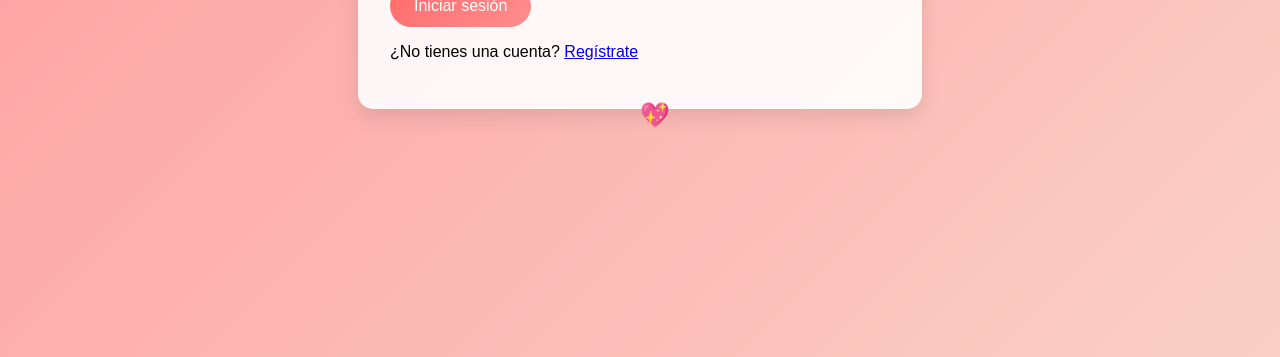
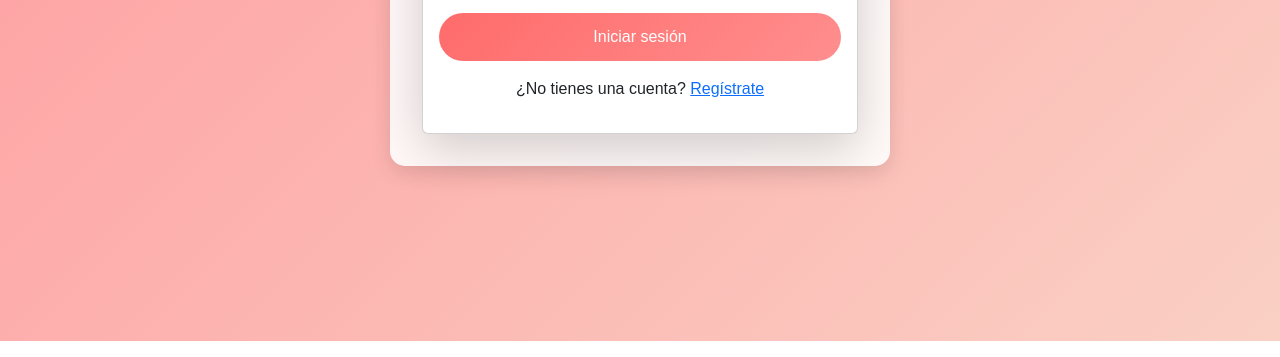
Before and after one commit to herizador/Ismarina, a website: page public/index.html in a window 1280 px wide. Shown: the part 459-816 px from the top of the page. Drawn offline with nearby package versions, Linux system fonts and the light colour scheme.

Commit message:
Update index.html

```diff
--- a/public/index.html
+++ b/public/index.html
@@ -5,6 +5,7 @@
   <meta name="viewport" content="width=device-width, initial-scale=1.0">
   <title>Ismarina 💖</title>
   <link rel="icon" type="image/jpeg" href="assets/melody.jpg">
+  <link rel="stylesheet" href="bootstrap.min.css">
   <link rel="stylesheet" href="https://cdnjs.cloudflare.com/ajax/libs/animate.css/4.1.1/animate.min.css">
   <link href="https://fonts.googleapis.com/css2?family=Dancing+Script:wght@700&display=swap" rel="stylesheet">
   <link rel="stylesheet" href="styles.css">
```
